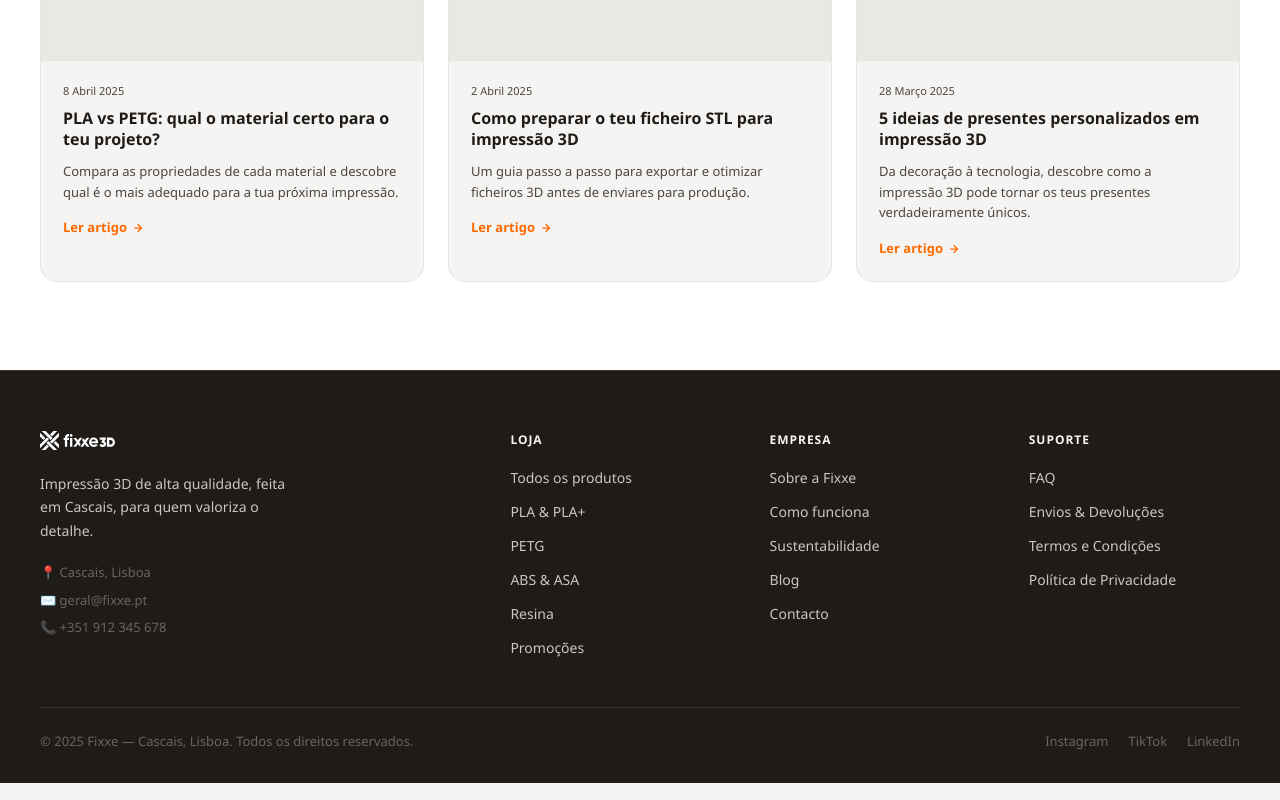
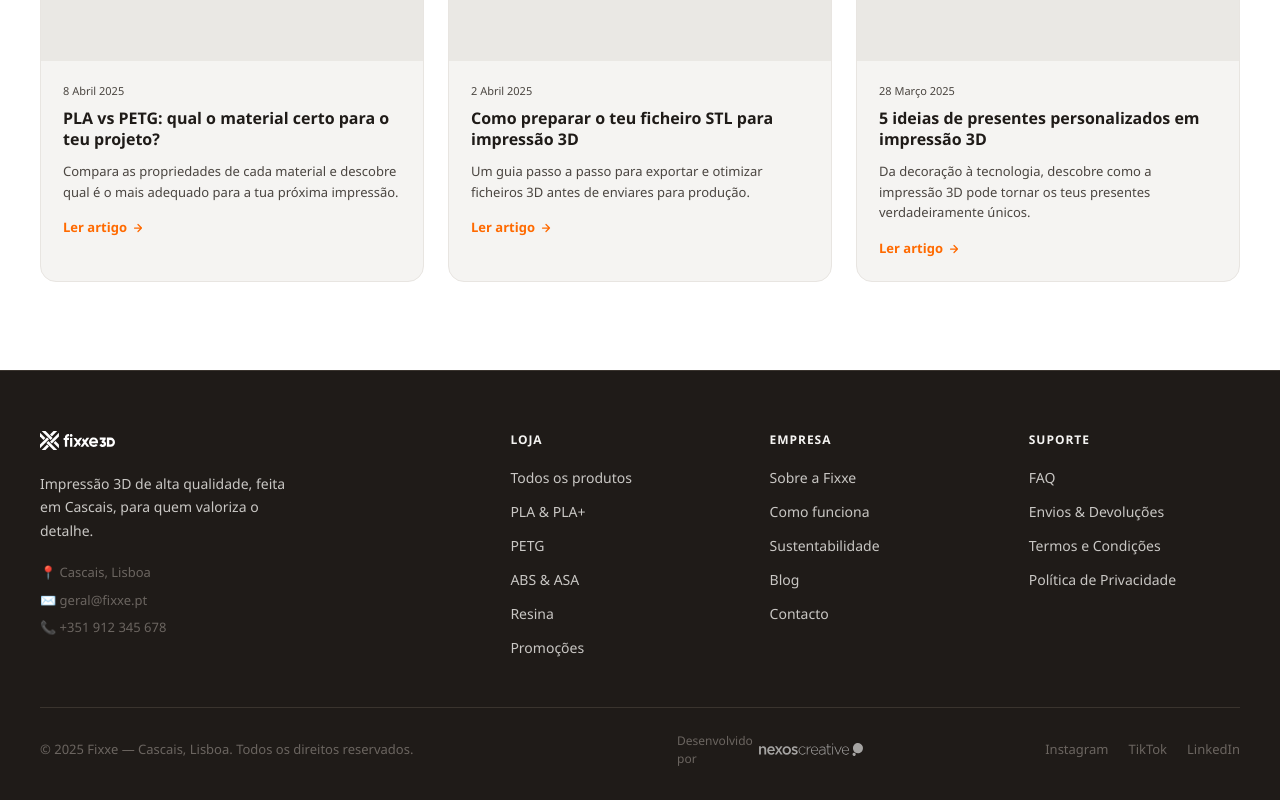
Before and after one commit to lgssilva/fixxe, a Next.js app: page / in a window 1280 px wide. Shown: the part 5534-6334 px from the top of the page. Built offline with nearby package versions, Linux system fonts and the light colour scheme; no server answers.

Commit message:
fix: Nexos Creative no footer da homepage

```diff
--- a/app/page.tsx
+++ b/app/page.tsx
@@ -735,7 +735,7 @@ function Footer() {
         </div>
 
         <div className="footer-btm-row" style={{ borderTop: `1px solid ${C.border}`, paddingTop: "24px", display: "flex", justifyContent: "space-between", alignItems: "center" }}>
-          <p style={{ fontSize: "13px", color: "#6b6560", margin: 0 }}>© 2025 Fixxe — Cascais, Lisboa. Todos os direitos reservados.</p>
+          <p style={{ fontSize: "13px", color: "#6b6560", margin: 0 }}>© 2025 Fixxe — Cascais, Lisboa. Todos os direitos reservados.</p><a href="https://nexoscreative.com" target="_blank" rel="noopener noreferrer" style={{ display: "flex", alignItems: "center", gap: "6px", textDecoration: "none" }}><span style={{ fontSize: "12px", color: "#6b6560" }}>Desenvolvido por</span><img src="/logo-nexos.svg" alt="Nexos Creative" height={20} style={{ opacity: 0.6 }} /></a>
           <div style={{ display: "flex", gap: "20px" }}>
             {["Instagram", "TikTok", "LinkedIn"].map(s => (
               <a key={s} href="#" style={{ fontSize: "13px", color: "#6b6560", textDecoration: "none", transition: "color 0.2s" }}
```
